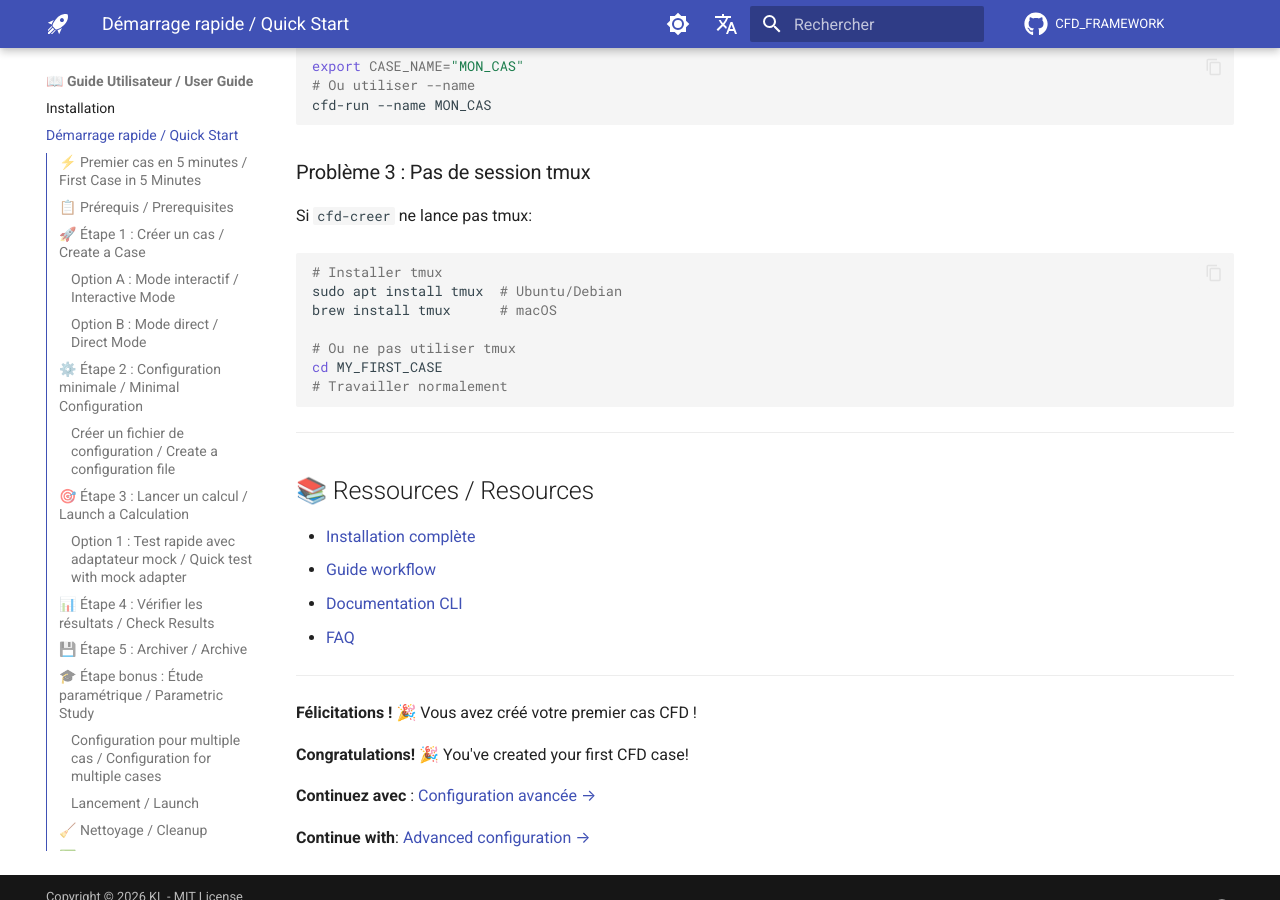
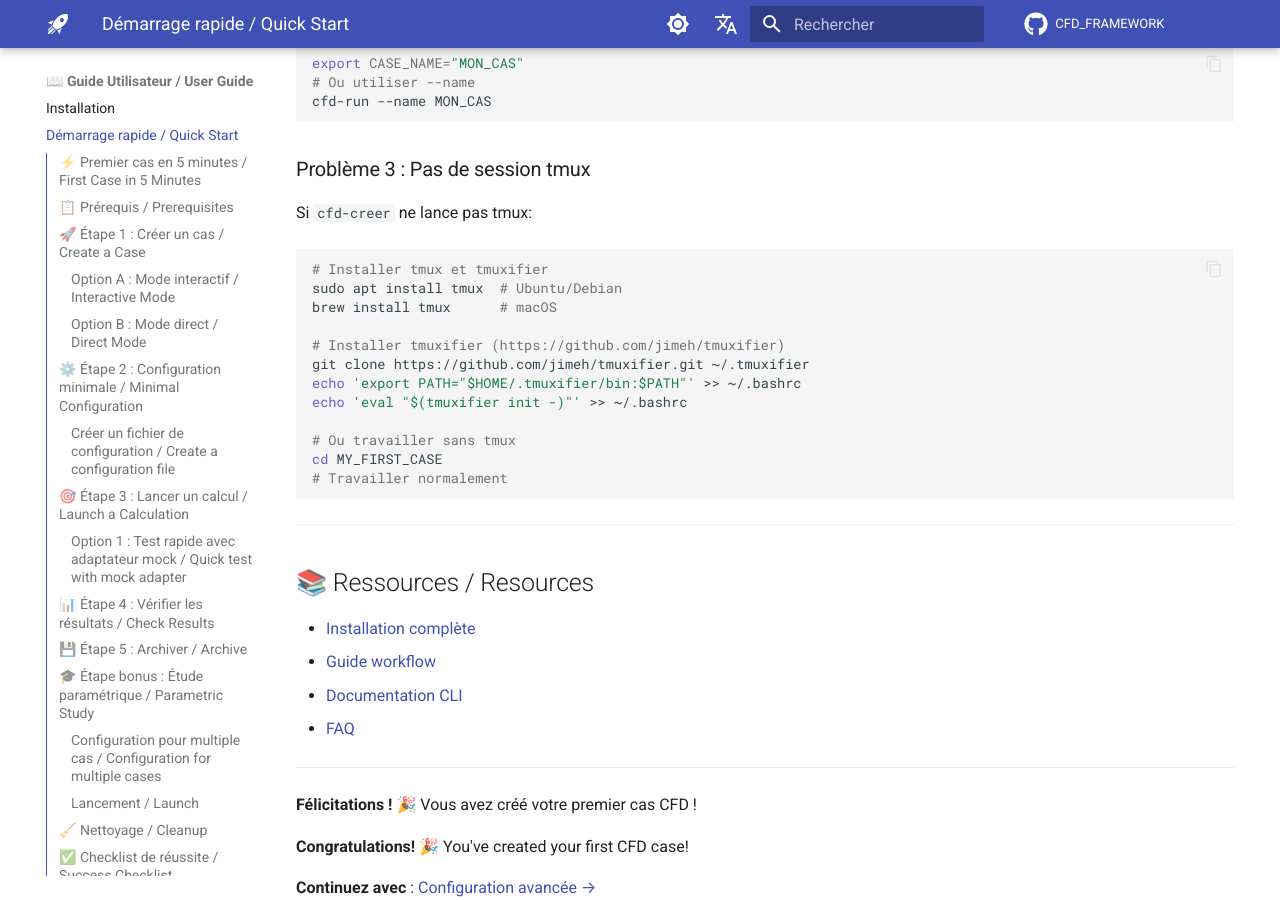
Before and after one commit to keryan-leguere/cfd-framework, an MkDocs documentation site: the page built from docs/docs/guide/quickstart.md, in a window 1280 px wide and 900 px high, scrolled down 8084 px. Built offline with MkDocs 1.6.1 and Material for MkDocs 9.7.7, drawn with Linux system fonts in a browser that asks for light colours; comment, search, counter and statistics services are not loaded; the version menu is left out.

Commit message:
Refactor cfd-creer script for tmuxifier integration: Updated script to utilize tmuxifier for session management, added layout options, and improved error handling. Enhanced documentation to include tmuxifier installation instructions and updated quickstart guide. Introduced new tmuxifier layout script for CFD cases.

````diff
--- a/docs/docs/guide/quickstart.md
+++ b/docs/docs/guide/quickstart.md
@@ -49,8 +49,8 @@ graph LR
 
     Create --> Git[git init]
     Git --> Template[Copier template<br/>Copy template]
-    Template --> Tmux[Session tmux<br/>tmux session]
-    Tmux --> Done([✅ Prêt / Ready])
+    Template --> Tmuxifier[tmuxifier layout<br/>session + windows]
+    Tmuxifier --> Done([✅ Prêt / Ready])
 
     style Cmd fill:#4caf50,stroke:#388e3c,color:#fff
     style Check fill:#ff9800,stroke:#f57c00,color:#fff
@@ -353,11 +353,16 @@ cfd-run --name MON_CAS
 Si `cfd-creer` ne lance pas tmux:
 
 ```bash
-# Installer tmux
+# Installer tmux et tmuxifier
 sudo apt install tmux  # Ubuntu/Debian
 brew install tmux      # macOS
 
-# Ou ne pas utiliser tmux
+# Installer tmuxifier (https://github.com/jimeh/tmuxifier)
+git clone https://github.com/jimeh/tmuxifier.git ~/.tmuxifier
+echo 'export PATH="$HOME/.tmuxifier/bin:$PATH"' >> ~/.bashrc
+echo 'eval "$(tmuxifier init -)"' >> ~/.bashrc
+
+# Ou travailler sans tmux
 cd MY_FIRST_CASE
 # Travailler normalement
 ```
````
Also changed, not shown: docs/docs/guide/installation.md (+1 -0 lines), 2 other files.
